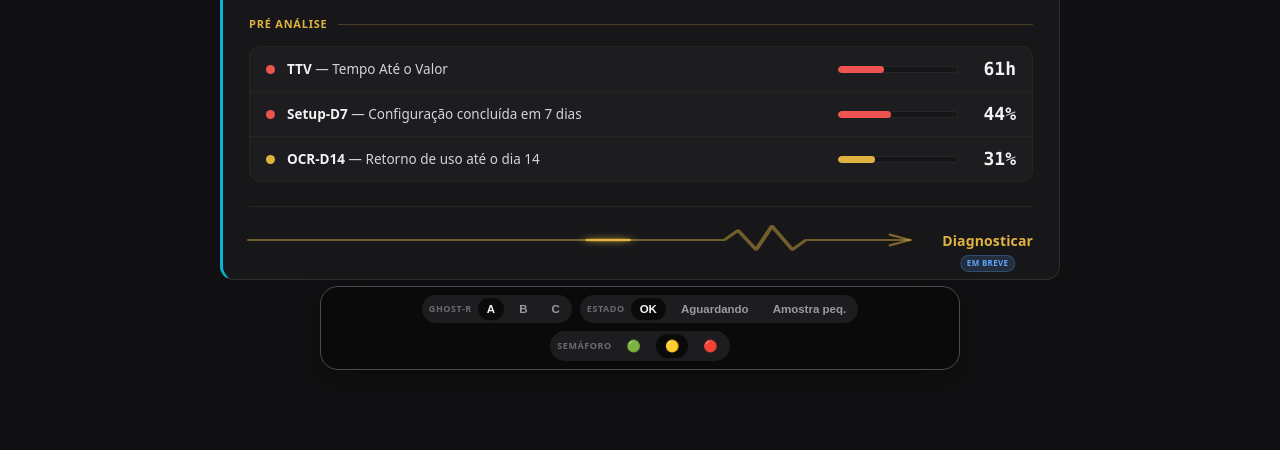
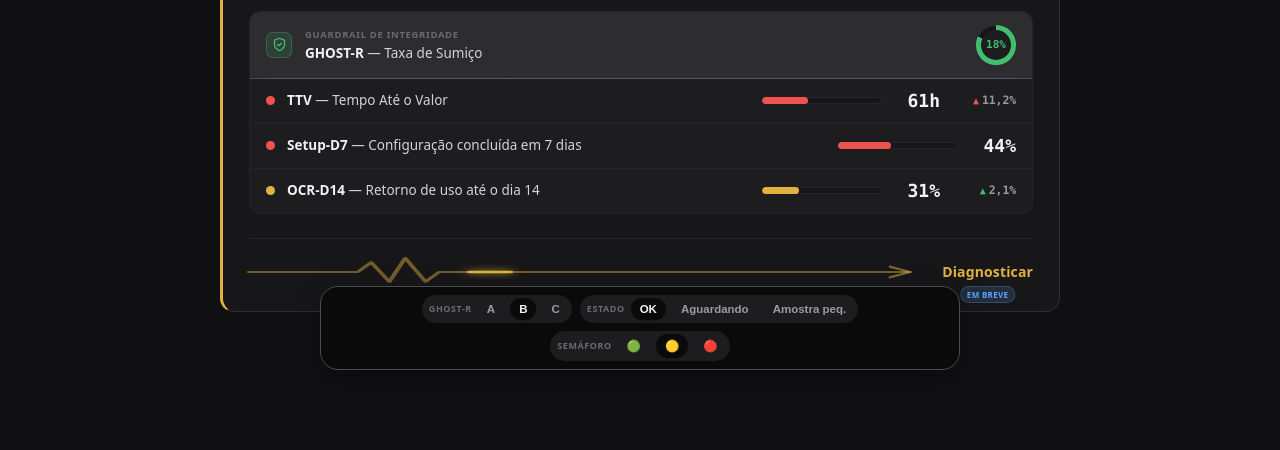
Before and after one commit to henrique-matosh/painel-escala-sim, a plain HTML site: page p2-card-cr6.html in a window 1280 px wide. Shown: the part 416-866 px from the top of the page. Before the commit the page ends 834 px from the top, so only its background shows below. Drawn offline with Linux system fonts and the light colour scheme.

Commit message:
sync: P2-v8 (label Alavancas e Bloqueios + subtitulo que-ativam + setas tendencia) backup Pages

```diff
--- a/p2-card-cr6.html
+++ b/p2-card-cr6.html
@@ -1,5 +1,5 @@
 <!doctype html>
-<html lang="pt-BR" data-theme="dark" data-opt="A">
+<html lang="pt-BR" data-theme="dark" data-opt="B">
 <head>
 <meta charset="utf-8">
 <meta name="viewport" content="width=device-width, initial-scale=1, viewport-fit=cover">
@@ -77,16 +77,7 @@ body{background:var(--bg-base); color:var(--fg-body); font-family:system-ui,-app
 .mid{display:flex; align-items:center; gap:30px; margin-top:18px}
 .numwrap{flex:none; display:flex; flex-direction:column; align-items:flex-start; gap:9px}
 .bignum{font-family:var(--font-mono); font-weight:600; letter-spacing:-.02em; color:var(--fg); line-height:.85; font-size:110px}
-/* 3. GHOST-R chip discreto — embaixo do número/à esquerda (onde o print põe) */
-.ghost{display:inline-flex; align-items:center; gap:6px; font-size:11px; font-weight:600; border-radius:99px; padding:4px 11px; border:1px solid color-mix(in srgb,var(--green) 32%,transparent); color:var(--green); background:var(--green-bg)}
-.ghost .gdot{width:6px; height:6px; border-radius:50%; background:currentColor}
-/* GHOST-R · 3 placements (toggle GHOST-R A/B/C muda SÓ isto) */
-/* A — chip abaixo do número (default) */
-/* B — selo no topo-direito, junto do trend */
-.ghost.gtop{font-size:10.5px; padding:3px 9px}
-.id .ghosttop{display:flex; align-items:center; gap:8px; margin-top:6px}
-/* C — selo discreto ao lado do título */
-.ghost.gtitle{font-size:10px; font-weight:700; letter-spacing:.02em; padding:2px 8px; border-radius:6px; opacity:.92}
+/* (GHOST-R deixou de ser chip espalhado — virou a 1ª LINHA FIXA da lista, ver §5-bis) */
 .nmrow{display:flex; align-items:center; gap:9px; flex-wrap:wrap}
 .rcol{flex:1; min-width:0; display:flex; flex-direction:column; gap:0}
 .metabar{position:relative; height:16px; border-radius:99px; background:linear-gradient(90deg,var(--red) 0%,var(--red) 25%,var(--yellow) 25%,var(--yellow) 40%,var(--green) 40%,var(--green) 100%); box-shadow:inset 0 0 0 1px var(--overlay-sm)}
@@ -111,6 +102,45 @@ body{background:var(--bg-base); color:var(--fg-body); font-family:system-ui,-app
 .lever .lbar i{display:block; height:100%; border-radius:99px; min-width:6px; transition:width .35s ease}
 .lever .lnum{flex:none; min-width:46px; text-align:right; font-family:var(--font-mono); font-size:18px; font-weight:700; color:var(--fg); line-height:1}
 .lever .lring{flex:none; width:13px; height:13px; border-radius:50%; box-shadow:0 0 0 1px var(--overlay-sm)}
+/* indicador de tendência da alavanca (vs período anterior) — UM lugar só (R1), cor pela POLARIDADE (R6) */
+.lever .ltrend{flex:none; display:inline-flex; align-items:center; gap:3px; min-width:64px; justify-content:flex-end; font-family:var(--font-mono); font-size:11.5px; font-weight:700; line-height:1; letter-spacing:-.01em; color:var(--fg-muted)}
+.lever .ltrend .lt-ar{font-size:10px; line-height:1}
+
+/* ── 5-bis. LINHA FIXA GHOST-R (GUARDRAIL de integridade — sempre a 1ª da lista, NUNCA sai) ── */
+/* Visual SEMPRE distinto das alavancas: fundo/borda próprios + divisor que a separa das 3 alavancas abaixo. */
+.guardrail{display:flex; align-items:center; gap:13px; padding:13px 16px;
+  background:linear-gradient(0deg,var(--overlay-sm),var(--overlay-sm)), var(--surface-2);
+  border-bottom:1px solid var(--border-hover); position:relative}
+.guardrail::after{content:""; position:absolute; left:16px; right:16px; bottom:-1px; height:1px; background:color-mix(in srgb,var(--accent) 22%,transparent)}
+.guardrail .gr-icon{flex:none; width:26px; height:26px; display:grid; place-items:center; border-radius:7px;
+  color:var(--green); background:var(--green-bg); box-shadow:inset 0 0 0 1px color-mix(in srgb,var(--green) 30%,transparent)}
+.guardrail .gr-icon svg{width:15px; height:15px; display:block}
+.guardrail .gr-id{flex:1 1 auto; min-width:0; display:flex; flex-direction:column; gap:2px}
+.guardrail .gr-name{font-size:13.5px; color:var(--fg-body); line-height:1.25}
+.guardrail .gr-name b{color:var(--fg); font-weight:700}
+.guardrail .gr-tag{font-size:9.5px; font-weight:700; letter-spacing:.07em; text-transform:uppercase; color:var(--fg-subtle)}
+.guardrail .gr-read{flex:none; display:inline-flex; align-items:center; gap:6px; font-size:12px; font-weight:700; color:var(--green)}
+.guardrail .gr-read .gr-pct{font-family:var(--font-mono); font-size:16px; font-weight:700; line-height:1}
+
+/* VIS A — selo: ícone escudo + leitura "18% · confiável" (já é o layout base acima) */
+
+/* VIS B — mini-medidor / anel de confiança (substitui a leitura por um anel conic) */
+.guardrail .gr-ring{flex:none; position:relative; width:40px; height:40px; border-radius:50%;
+  background:conic-gradient(var(--green) calc(var(--gr-conf,82) * 1%), var(--bg-elevated) 0);
+  box-shadow:inset 0 0 0 1px var(--overlay-sm)}
+.guardrail .gr-ring::before{content:""; position:absolute; inset:5px; border-radius:50%; background:var(--surface-2)}
+.guardrail .gr-ring span{position:absolute; inset:0; display:grid; place-items:center; font-family:var(--font-mono); font-size:11px; font-weight:700; color:var(--green)}
+
+/* VIS C — MEDIDOR DE PIPS / segmentos discretos de integridade.
+   NÃO é barra: são 5 blocos verticais separados, escada de "força de sinal" — linguagem distinta das alavancas (barra horizontal contínua). */
+.guardrail .gr-pips{flex:none; display:inline-flex; align-items:flex-end; gap:4px; height:24px}
+.guardrail .gr-pips i{display:block; width:7px; border-radius:2px; background:var(--bg-elevated); box-shadow:inset 0 0 0 1px var(--overlay-sm)}
+.guardrail .gr-pips i:nth-child(1){height:9px}
+.guardrail .gr-pips i:nth-child(2){height:13px}
+.guardrail .gr-pips i:nth-child(3){height:17px}
+.guardrail .gr-pips i:nth-child(4){height:20px}
+.guardrail .gr-pips i:nth-child(5){height:24px}
+.guardrail .gr-pips i.on{box-shadow:none}
 
 /* ── 6. ECG na cor do semáforo + Diagnosticar (EM BREVE) ── */
 .ecg{display:flex; align-items:center; gap:14px; margin-top:24px; padding-top:18px; border-top:1px solid var(--border-subtle)}
@@ -169,7 +199,7 @@ body{background:var(--bg-base); color:var(--fg-body); font-family:system-ui,-app
 
 <script>
 const qs = new URLSearchParams(location.search);
-let state = { opt: qs.get('opt')||'A', estado: qs.get('estado')||'ok', sem: qs.get('sem')||'yellow' };
+let state = { opt: qs.get('opt')||'B', estado: qs.get('estado')||'ok', sem: qs.get('sem')||'yellow' };
 
 // SEM = número-norte + tendência por semáforo (1 régua por estado)
 const SEM = {
@@ -181,19 +211,19 @@ const SEM = {
 // pct = preenchimento da barrinha (Opção C). dot = cor da régua da alavanca.
 const LEVERS = {
   green: [
-    {dot:'var(--green)',  num:'14h', pct:82, sig:'TTV',      full:'Tempo Até o Valor'},
-    {dot:'var(--green)',  num:'78%', pct:78, sig:'Setup-D7', full:'Configuração concluída em 7 dias'},
-    {dot:'var(--yellow)', num:'61%', pct:61, sig:'OCR-D14',  full:'Retorno de uso até o dia 14'},
+    {dot:'var(--green)',  num:'14h', pct:82, sig:'TTV',      full:'Tempo Até o Valor',              pol:'lower',  trend:-8.6},
+    {dot:'var(--green)',  num:'78%', pct:78, sig:'Setup-D7', full:'Configuração concluída em 7 dias', pol:'higher', trend:+5.2},
+    {dot:'var(--yellow)', num:'61%', pct:61, sig:'OCR-D14',  full:'Retorno de uso até o dia 14',      pol:'higher', trend:-3.4},
   ],
   yellow: [
-    {dot:'var(--red)',    num:'61h', pct:38, sig:'TTV',      full:'Tempo Até o Valor'},
-    {dot:'var(--red)',    num:'44%', pct:44, sig:'Setup-D7', full:'Configuração concluída em 7 dias'},
-    {dot:'var(--yellow)', num:'31%', pct:31, sig:'OCR-D14',  full:'Retorno de uso até o dia 14'},
+    {dot:'var(--red)',    num:'61h', pct:38, sig:'TTV',      full:'Tempo Até o Valor',              pol:'lower',  trend:+11.2},
+    {dot:'var(--red)',    num:'44%', pct:44, sig:'Setup-D7', full:'Configuração concluída em 7 dias', pol:'higher', trend:-0.6},
+    {dot:'var(--yellow)', num:'31%', pct:31, sig:'OCR-D14',  full:'Retorno de uso até o dia 14',      pol:'higher', trend:+2.1},
   ],
   red: [
-    {dot:'var(--red)',    num:'74h', pct:24, sig:'TTV',      full:'Tempo Até o Valor'},
-    {dot:'var(--red)',    num:'33%', pct:33, sig:'Setup-D7', full:'Configuração concluída em 7 dias'},
-    {dot:'var(--red)',    num:'22%', pct:22, sig:'OCR-D14',  full:'Retorno de uso até o dia 14'},
+    {dot:'var(--red)',    num:'74h', pct:24, sig:'TTV',      full:'Tempo Até o Valor',              pol:'lower',  trend:+9.4},
+    {dot:'var(--red)',    num:'33%', pct:33, sig:'Setup-D7', full:'Configuração concluída em 7 dias', pol:'higher', trend:-7.8},
+    {dot:'var(--red)',    num:'22%', pct:22, sig:'OCR-D14',  full:'Retorno de uso até o dia 14',      pol:'higher', trend:-4.2},
   ],
 };
 
@@ -216,19 +246,68 @@ function metaBar(val){
   </div>`;
 }
 
+// GHOST-R = guardrail de integridade ("o número é real?"). Taxa de Sumiço 18% => 82% de confiança.
+// Régua própria (NÃO a régua das alavancas): confiável / atenção / não-confiável.
+const GHOSTR = { sumico:18, conf:82, leitura:'confiável' };
+function ghostReg(conf){
+  if(conf>=70) return {col:'var(--green)',  word:'confiável'};
+  if(conf>=45) return {col:'var(--yellow)', word:'atenção'};
+  return {col:'var(--red)', word:'não-confiável'};
+}
+function shieldSVG(){
+  return `<svg viewBox="0 0 24 24" fill="none" stroke="currentColor" stroke-width="2" stroke-linecap="round" stroke-linejoin="round"><path d="M12 22s8-4 8-10V5l-8-3-8 3v7c0 6 8 10 8 10Z"/><path d="m9 12 2 2 4-4"/></svg>`;
+}
+// 1ª LINHA FIXA — 3 visualizações do guardrail (toggle GHOST-R A/B/C muda SÓ esta linha)
+function guardrailLine(){
+  const r = ghostReg(GHOSTR.conf);
+  const name = `<div class="gr-id"><span class="gr-tag">Guardrail de integridade</span><span class="gr-name"><b>GHOST-R</b> — Taxa de Sumiço</span></div>`;
+  let viz='';
+  if(state.opt==='A'){
+    // A — selo: escudo + leitura "18% · confiável"
+    viz = `<span class="gr-read" style="color:${r.col}"><span class="gr-pct">${GHOSTR.sumico}%</span> · ${r.word}</span>`;
+  } else if(state.opt==='B'){
+    // B — mini-medidor / anel de confiança
+    viz = `<span class="gr-ring" style="--gr-conf:${GHOSTR.conf}; background:conic-gradient(${r.col} ${GHOSTR.conf}%, var(--bg-elevated) 0)"><span style="color:${r.col}">${GHOSTR.sumico}%</span></span>`;
+  } else {
+    // C — medidor de PIPS (5 segmentos discretos · escada de força de sinal) + leitura. Distinto da barra das alavancas.
+    const lit = Math.round(GHOSTR.conf/20); // 0..5 acendem conforme confiança
+    let pips=''; for(let i=1;i<=5;i++){ pips += `<i class="${i<=lit?'on':''}" style="${i<=lit?`background:${r.col}`:''}"></i>`; }
+    viz = `<span class="gr-pips">${pips}</span><span class="gr-read" style="color:${r.col}"><span class="gr-pct">${GHOSTR.sumico}%</span></span>`;
+  }
+  const icol = state.opt==='A' ? `color:${r.col};background:color-mix(in srgb,${r.col} 13%,transparent);box-shadow:inset 0 0 0 1px color-mix(in srgb,${r.col} 30%,transparent)` : '';
+  return `<div class="guardrail"><span class="gr-icon" style="${icol}">${shieldSVG()}</span>${name}${viz}</div>`;
+}
+// TENDÊNCIA da alavanca vs período anterior (modelo DS §6.1 R1/R2/R6 + §6.3 TrendBadge).
+// R1: UM lugar só (junto do valor). R6: cor = POLARIDADE (melhorou/piorou), não a direção crua.
+// R2: |delta| < 1% => estável, seta lateral "→ 0,X%", pill neutra/amarela (sem ↑↓).
+function leverTrend(l){
+  if(l.trend==null) return '';
+  const v = l.trend, mag = Math.abs(v);
+  const fmt = mag.toLocaleString('pt-BR',{minimumFractionDigits:1,maximumFractionDigits:1});
+  if(mag < 1){ // estável (R2) — fora dos 2 itens com movimento real: não renderiza tendência
+    return '';
+  }
+  const up = v > 0;                               // direção crua do número
+  // polaridade (R6): 'lower' = menor é melhor (TTV) · 'higher' = maior é melhor (Setup-D7/OCR-D14)
+  const melhorou = l.pol==='lower' ? !up : up;
+  const arrow = up ? '▲' : '▼';
+  const arColor = melhorou ? 'var(--green)' : 'var(--red)'; // SÓ A SETA carrega a cor da POLARIDADE; o número fica neutro
+  return `<span class="ltrend"><span class="lt-ar" style="color:${arColor}">${arrow}</span>${fmt}%</span>`;
+}
 function levers(){
-  // lista vertical · SIGLA — nome completo · barrinha (cor do estado da régua) · valor — modelo da Opção C aplicado a todas
+  // lista vertical · SIGLA — nome completo · barrinha (cor do estado da régua) · valor · tendência (R1, um lugar só)
   const rows = LEVERS[state.sem].map(l=>`<div class="lever">
       <span class="ldot" style="background:${l.dot}"></span>
       <span class="lname"><b>${l.sig}</b> — ${l.full}</span>
       <span class="lbar"><i style="width:${l.pct}%;background:${l.dot}"></i></span>
       <span class="lnum">${l.num}</span>
+      ${leverTrend(l)}
     </div>`).join('');
-  return `<div class="prelabel">Pré análise</div><div class="levers">${rows}</div>`;
+  return `<div class="prelabel">Alavancas e Bloqueios</div><div class="levers">${guardrailLine()}${rows}</div>`;
 }
 
 function ecg(col, key){
-  const path = "M0 14 H210 l6 -9 l8 18 l7 -22 l9 22 l6 -9 H292";
+  const path = "M0 14 H48 l6 -9 l8 18 l7 -22 l9 22 l6 -9 H292";
   return `<div class="ecg ${key}" style="--ecg:${col}">
     <span class="line"><svg viewBox="0 0 300 28" preserveAspectRatio="none">
       <path class="base" d="${path}"/>
@@ -239,19 +318,12 @@ function ecg(col, key){
   </div>`;
 }
 
-function ghostChip(extra){
-  return `<span class="ghost ${extra||''}"><span class="gdot"></span>GHOST-R 18% · confiável</span>`;
-}
 function topRow(){
-  const showHere = state.estado==='ok';
-  const titleGhost = (state.opt==='C' && showHere) ? ghostChip('gtitle') : '';
-  const topGhost   = (state.opt==='B' && showHere) ? `<div class="ghosttop">${ghostChip('gtop')}</div>` : '';
   return `<div class="top">
     <span class="avatar"><img src="${AV}" alt="Henrique Matos"></span>
     <div class="id">
-      <span class="nmrow"><span class="nm">CR6 · Taxa de Primeiro Impacto</span>${titleGhost}</span>
-      <span class="sub">% de cadastros que exportaram o 1º carrossel em ≤7 dias</span>
-      ${topGhost}
+      <span class="nmrow"><span class="nm">CR6 · Taxa de Primeiro Impacto</span></span>
+      <span class="sub">% de cadastros que ativam</span>
     </div>
     ${trendBadge()}
   </div>`;
@@ -261,19 +333,18 @@ function heroHTML(){
   const s = SEM[state.sem];
 
   if(state.estado==='await'){
-    return `<div class="hero">${topRow()}
+    return `<div class="hero" style="border-left-color:${s.col}">${topRow()}
       <div class="await"><span class="badge">⏳ Aguardando janela de 7 dias fechar</span></div>
       ${ecg(s.col, state.sem)}
     </div>`;
   }
 
-  const ghost = state.opt==='A' ? ghostChip() : '';
   const fragChip = state.estado==='frag' ? `<div class="frag-chip">▢ Amostra pequena · n=14</div>` : '';
   const numColor = state.estado==='frag' ? 'color:var(--fg-muted)' : '';
 
-  return `<div class="hero">${topRow()}
+  return `<div class="hero" style="border-left-color:${s.col}">${topRow()}
     <div class="mid">
-      <div class="numwrap"><div class="bignum" style="${numColor}">${s.val}%</div>${ghost}</div>
+      <div class="numwrap"><div class="bignum" style="${numColor}">${s.val}%</div></div>
       <div class="rcol">${metaBar(s.val)}</div>
     </div>
     ${fragChip}
```
